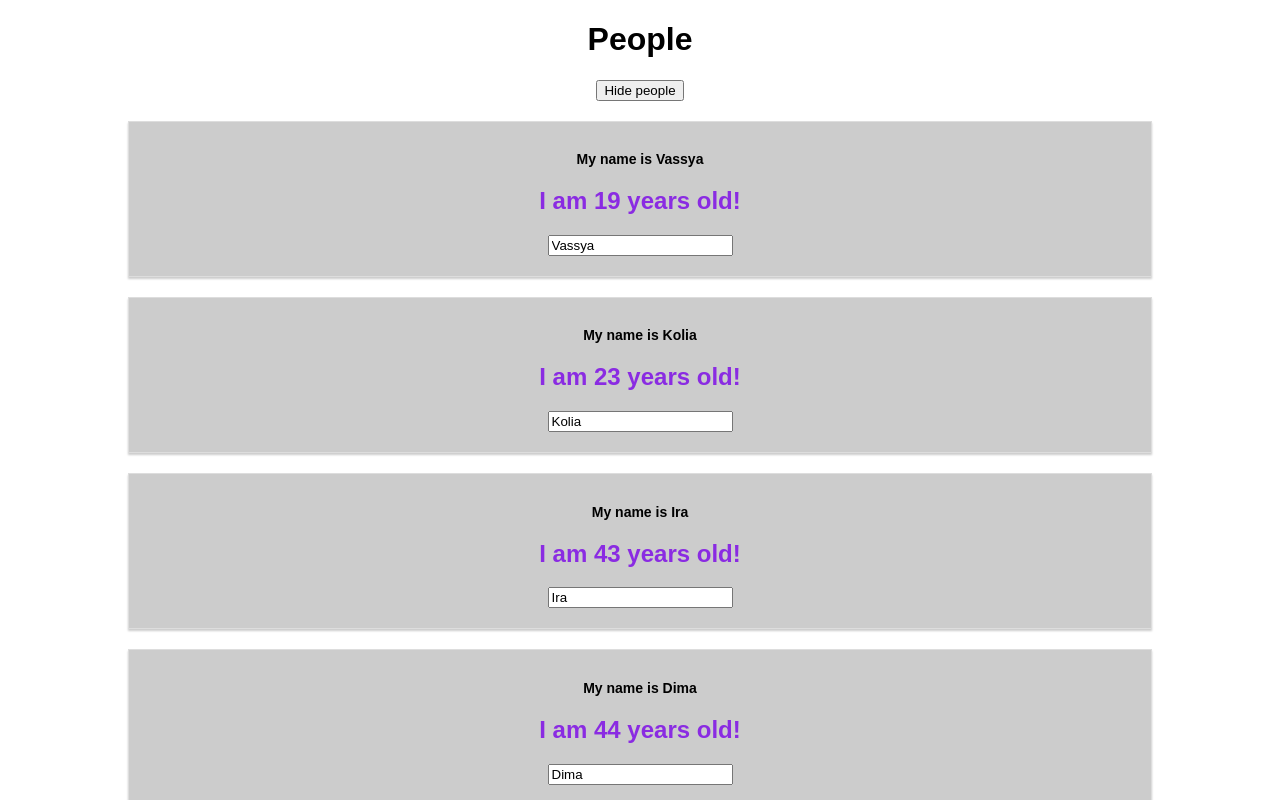
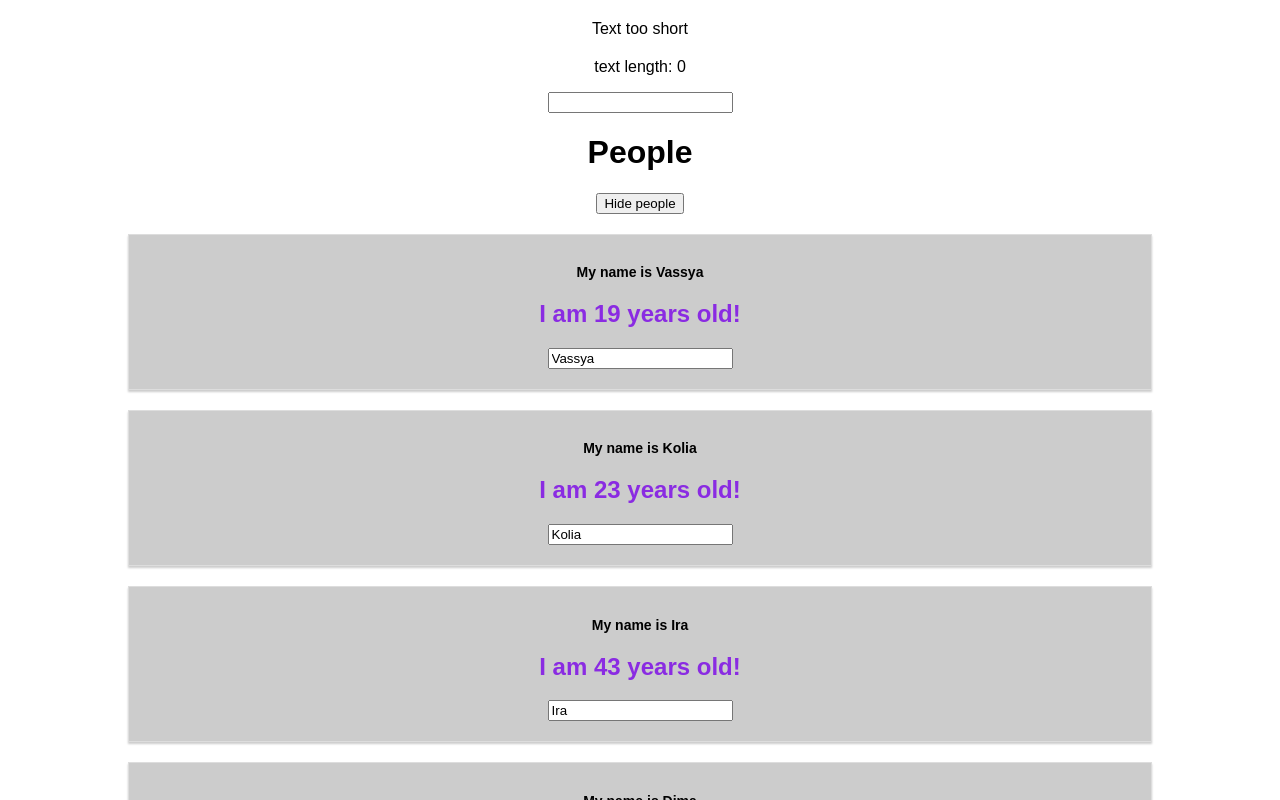
Before and after one commit to faintx4/ReactUdemy, a React app: page / in a window 1280 px wide. Shown: the top 800 px of the page. Built offline with nearby package versions, Linux system fonts and the light colour scheme.

Commit message:
Decomposition

```diff
--- /dev/null
+++ b/src/components/Chars/Chars.js
@@ -0,0 +1,21 @@
+import React from 'react';
+import ValidationComponent from "../Validation/ValidationComponent";
+import CharComponent from "./Char/CharComponent";
+
+const Chars = (props) => {
+  const charArray = props.inputText.split('').map((char, index) => {
+      return <CharComponent char={char} key={index} removeChar={() => props.removeChar(index)}/>;
+    });
+
+  return (
+    <div style={{marginTop: '20px'}}>
+      <ValidationComponent textLength={props.inputText.length}/>
+      <div style={{marginTop: '20px'}}>{charArray}</div>
+      <p>text length: {props.inputText.length}</p>
+      <input type="text" onChange={props.setInputText} value={props.inputText}/>
+    </div>
+
+  );
+};
+
+export default Chars;
--- a/src/components/Cockpit/Cockpit.js
+++ b/src/components/Cockpit/Cockpit.js
@@ -0,0 +1,16 @@
+import React from 'react';
+
+const Cockpit = (props) => {
+  return (
+    <div style={{marginTop: '20px'}}>
+       <h1>People</h1>
+      <button onClick={props.togglePersonsHandler}>
+        {
+          props.showPersons ? "Hide people" : "Show people"
+        }
+      </button>
+    </div>
+  );
+};
+
+export default Cockpit;
--- /dev/null
+++ b/src/components/Persons/Persons.js
@@ -0,0 +1,29 @@
+import React from 'react';
+import Person from "./Person/Person";
+
+
+const Persons = (props) => {
+
+  let persons = null;
+
+  if (props.showPersons) {
+    persons = props.persons.map((person, index) => {
+      return (
+        <Person
+          name={person.name}
+          age={person.age}
+          key={person.id}
+          click={() => props.removePersonHandler(index)}
+          onChangeName={(event) => props.nameChangeHandler(event, person.id)}
+        />
+      );
+    });
+  }
+
+
+  return (
+    <div style={{marginTop: '20px'}}>{persons}</div>
+  );
+};
+
+export default Persons;
--- a/src/containers/App.js
+++ b/src/containers/App.js
@@ -1,8 +1,8 @@
 import React, {Component} from 'react';
+import Persons from '../components/Persons/Persons';
+import Cockpit from "../components/Cockpit/Cockpit";
+import Chars from "../components/Chars/Chars";
 import './App.css';
-import Person from '../components/Persons/Person/Person';
-import ValidationComponent from '../components/Validation/ValidationComponent';
-import CharComponent from "../components/Char/CharComponent";
 
 class App extends Component {
   // any change to container's state will trigger render method
@@ -24,16 +24,6 @@ class App extends Component {
     this.setState({
       showPersons: !this.state.showPersons
     });
-  };
-
-  renderShowHideBtn = () => {
-    return (
-      <button onClick={this.togglePersonsHandler}>
-        {
-          this.state.showPersons ? "Hide people" : "Show people"
-        }
-      </button>
-    );
   };
 
   removePersonHandler = (personIndex) => {
@@ -72,38 +62,17 @@ class App extends Component {
   };
 
   render() {
-
-    let persons = null;
-
-    if (this.state.showPersons) {
-      persons = this.state.persons.map((person, index) => {
-        return (
-          <Person
-            name={person.name}
-            age={person.age}
-            key={person.id}
-            click={() => this.removePersonHandler(index)}
-            onChangeName={(event) => this.nameChangeHandler(event, person.id)}
-          />
-        );
-      })
-    }
-
-    const charArray = this.state.inputText.split('').map((char, index) => {
-      return <CharComponent char={char} key={index} removeChar={() => this.removeChar(index)}/>;
-    });
-
     return (
       <div className="App">
-        <h1>People</h1>
-        {this.renderShowHideBtn()}
-        <div style={{marginTop: '20px'}}>{persons}</div>
-        <div>
-          {charArray}
-        </div>
-        <p>text length: {this.state.inputText.length}</p>
-        <input type="text" onChange={this.setInputText} value={this.state.inputText}/>
-        <ValidationComponent textLength={this.state.inputText.length}/>
+        <Chars inputText={this.state.inputText} removeChar={this.removeChar} setInputText={this.setInputText}/>
+
+        <Cockpit showPersons={this.state.showPersons} togglePersonsHandler={this.togglePersonsHandler}/>
+
+        <Persons persons={this.state.persons}
+                 showPersons={this.state.showPersons}
+                 removePersonHandler={this.removePersonHandler}
+                 nameChangeHandler={this.nameChangeHandler}
+        />
       </div>
 
     );
```
Also changed, not shown: src/components/Chars/Char/CharComponent.js (renamed from src/components/Char/CharComponent.js).
